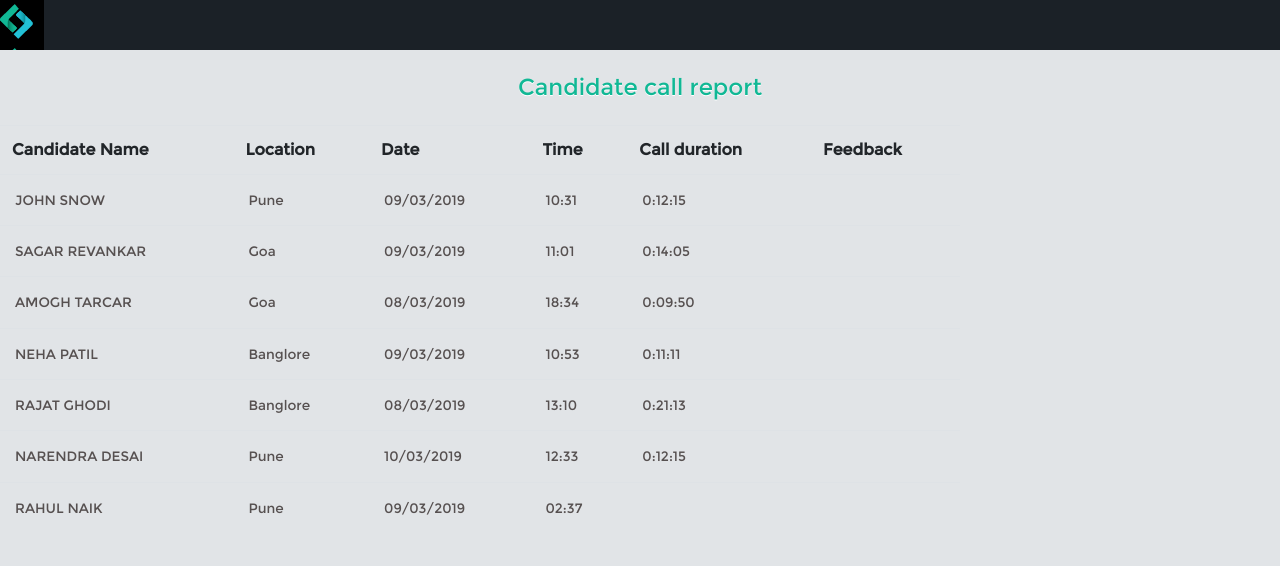
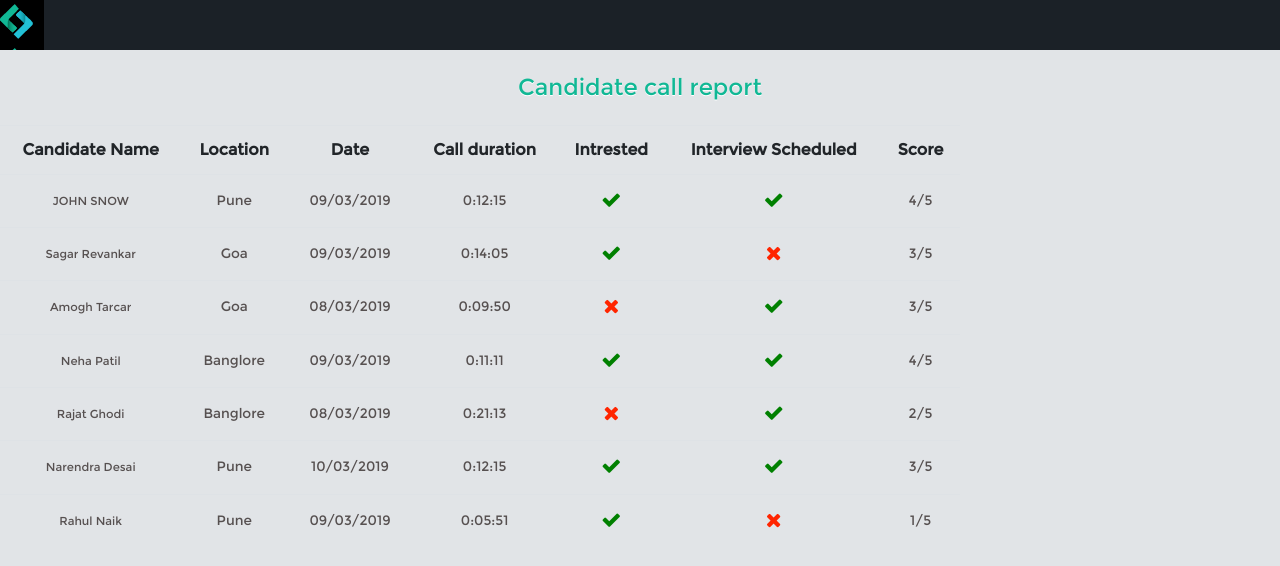
Before and after one commit to cyrusfurtado/smecolon-popup-code, an Angular app: page /#/reports in a window 1280 px wide. Shown: the top 566 px of the page. Built offline with nearby package versions, Linux system fonts and the light colour scheme.

Commit message:
reports butification

```diff
--- a/src/app/routed-components/reports/reports.component.html
+++ b/src/app/routed-components/reports/reports.component.html
@@ -6,65 +6,73 @@
       <th>Candidate Name</th>
       <th>Location</th>
       <th>Date</th>
-      <th>Time</th>
       <th>Call duration</th>
-      <th>Feedback</th>
+      <th>Intrested</th>
+      <th>Interview Scheduled</th>
+      <th>Score</th>
     </tr>
     <tr>
-      <td><span class="nameTxt">JOHN SNOW</span></td>
+      <td><span class-="nameTxt">JOHN SNOW</span></td>
       <td>Pune</td>
       <td>09/03/2019</td>
-      <td>10:31</td>
       <td>0:12:15</td>
-      <td></td>
+      <td><span><i class="fa fa-check" aria-hidden="true"></i></span></td>
+      <td><span><i class="fa fa-check" aria-hidden="true"></i></span></td>
+      <td>4/5</td>
     </tr>
     <tr>
-      <td><span class="nameTxt">Sagar Revankar</span></td>
+      <td><span class-="nameTxt">Sagar Revankar</span></td>
       <td>Goa</td>
       <td>09/03/2019</td>
-      <td>11:01</td>
       <td>0:14:05</td>
-      <td></td>
+      <td><span><i class="fa fa-check" aria-hidden="true"></i></span></td>
+      <td><span class=""><i class="fa fa-times" aria-hidden="true"></i></span></td>
+      <td>3/5</td>
     </tr>
     <tr>
-      <td><span class="nameTxt">Amogh Tarcar</span></td>
+      <td><span class-="nameTxt">Amogh Tarcar</span></td>
       <td>Goa</td>
       <td>08/03/2019</td>
-      <td>18:34</td>
       <td>0:09:50</td>
-      <td></td>
+      <td><span class=""><i class="fa fa-times" aria-hidden="true"></i></span></td>
+      <td><span class=""><i class="fa fa-check" aria-hidden="true"></i></span></td>
+      <td>3/5</td>
     </tr>
     <tr>
-      <td><span class="nameTxt">Neha Patil</span></td>
+      <td><span class-="nameTxt">Neha Patil</span></td>
       <td>Banglore</td>
       <td>09/03/2019</td>
-      <td>10:53</td>
       <td>0:11:11</td>
-      <td></td>
+      <td><span class=""><i class="fa fa-check" aria-hidden="true"></i></span></td>
+      <td><span class=""><i class="fa fa-check" aria-hidden="true"></i></span></td>
+      <td>4/5</td>
     </tr>
     <tr>
-      <td><span class="nameTxt">Rajat Ghodi</span></td>
+      <td><span class-="nameTxt">Rajat Ghodi</span></td>
       <td>Banglore</td>
       <td>08/03/2019</td>
-      <td>13:10</td>
       <td>0:21:13</td>
-      <td></td>
+      <td><span class=""><i class="fa fa-times" aria-hidden="true"></i></span></td>
+      <td><span class=""><i class="fa fa-check" aria-hidden="true"></i></span></td>
+      <td>2/5</td>
     </tr>
     <tr>
-      <td><span class="nameTxt">Narendra Desai</span></td>
+      <td><span class-="nameTxt">Narendra Desai</span></td>
       <td>Pune</td>
       <td>10/03/2019</td>
-      <td>12:33</td>
       <td>0:12:15</td>
-      <td></td>
+      <td><span class=""><i class="fa fa-check" aria-hidden="true"></i></span></td>
+      <td><span class=""><i class="fa fa-check" aria-hidden="true"></i></span></td>
+      <td>3/5</td>
     </tr>
     <tr>
-      <td><span class="nameTxt">Rahul Naik</span></td>
+      <td><span class-="nameTxt">Rahul Naik</span></td>
       <td>Pune</td>
       <td>09/03/2019</td>
-      <td>02:37</td>
-      <td></td>
-      <td></td>
+      <td>0:05:51</td>
+      <td><span class=""><i class="fa fa-check" aria-hidden="true"></i></span></td>
+      <td><span class=""><i class="fa fa-times" aria-hidden="true"></i></span></td>
+      <td>1/5</td>
     </tr>
   </table>
 </div>
--- a/src/app/routed-components/reports/reports.component.scss
+++ b/src/app/routed-components/reports/reports.component.scss
@@ -6,6 +6,11 @@
     /*padding: 25px 15px;*/
   }
   .report-panel{ padding: 0;}
+  .report-panel .table span{
+    color: #565050!important;
+    font-size: 0.85em;
+    font-family: 'Montserrat-Regular';
+  }
   .report-wrapper table{
     /*border-left: 1px solid #dee2e6;
     border-right: 1px solid #dee2e6;
@@ -22,3 +27,11 @@
   }
   .paginationDiv{ padding-top: 20px; text-align: right;}
   .paginationDiv nav{ float: right; margin-right: 20px; margin-bottom: 20px; }
+  .fa-times {color: #ff2500; font-size : 1.25rem;}
+  .fa-check {color: #008000; font-size : 1.25rem;}
+  .report-panel .table th{
+    text-align: center;
+  }
+  .report-panel .table td{
+    text-align: center;
+  }
```
